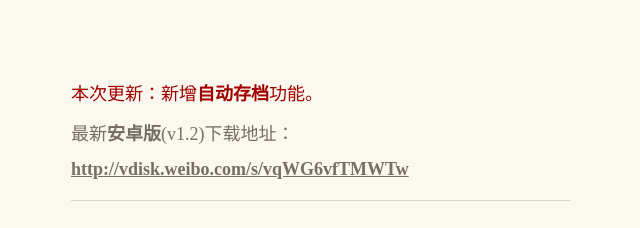
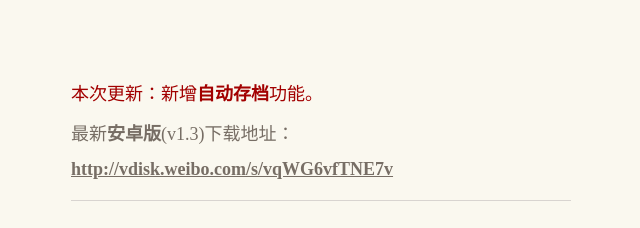
Before and after one commit to gjqt/suxue, a plain HTML site: page index.html in a window 1280 px wide. Shown: the top 228 px of the page, 319-959 px from the left. Drawn offline with Linux system fonts and the light colour scheme.

Commit message:
安卓链接更新

```diff
--- a/index.html
+++ b/index.html
@@ -28,8 +28,8 @@
   </audio>
   <div class="container">
 	<p style="color:#A20000";>本次更新：新增<strong>自动存档</strong>功能。</p>
-	<p>最新<strong>安卓版</strong>(v1.2)下载地址：</p>
-	<a href="http://vdisk.weibo.com/s/vqWG6vfTMWTw">http://vdisk.weibo.com/s/vqWG6vfTMWTw</a>
+	<p>最新<strong>安卓版</strong>(v1.3)下载地址：</p>
+	<a href="http://vdisk.weibo.com/s/vqWG6vfTNE7v">http://vdisk.weibo.com/s/vqWG6vfTNE7v</a>
 	<hr>
 	<p>温馨提示：本版本在特定时期会出现BGM……</p>
 	<hr>
```
